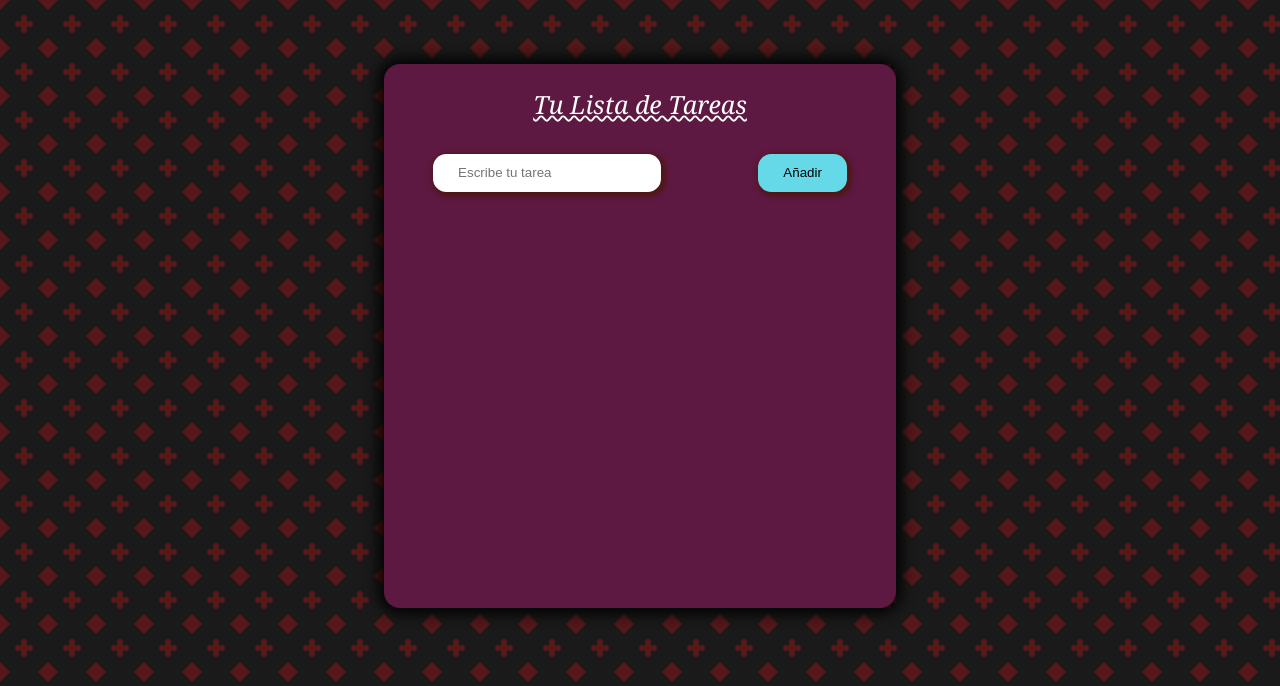
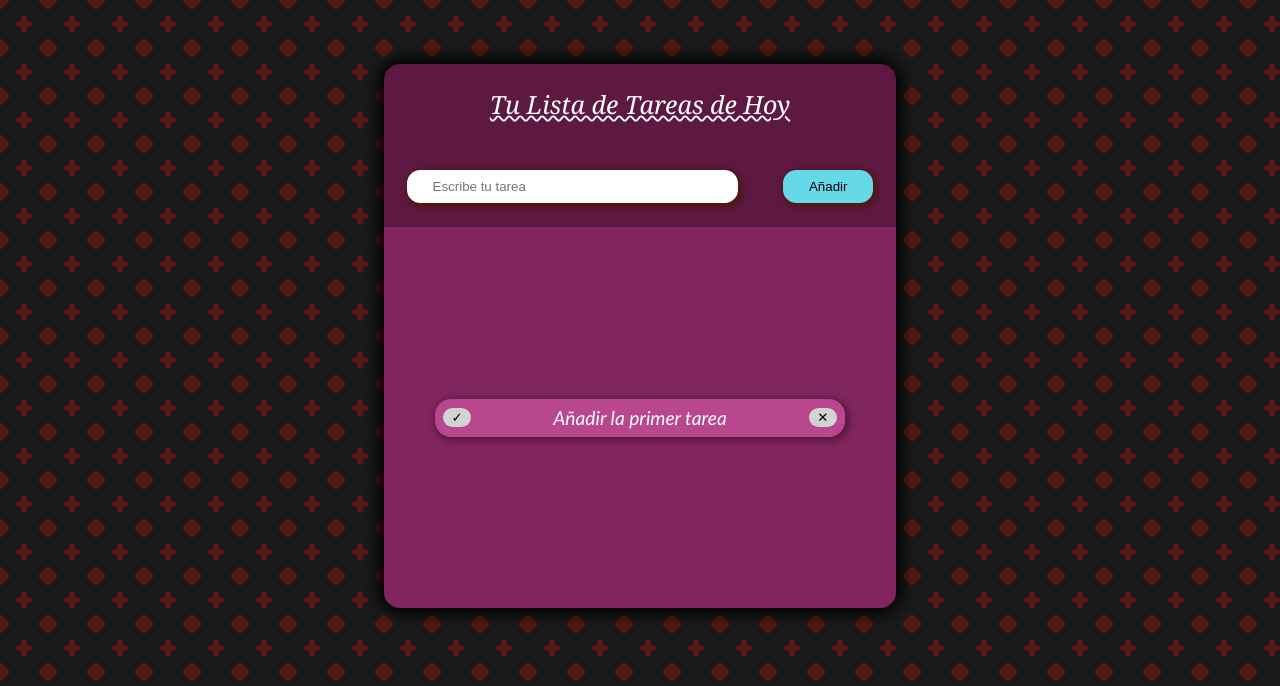
Before and after one commit to Mrck0s/task-list, a plain HTML site: page index.html in a window 1280 px wide. Shown: the top 686 px of the page. Drawn offline with Linux system fonts and the light colour scheme.

Commit message:
index y css
modificaciones en el index y estilo de las tareas terminado. Solo falta js

```diff
--- a/css/style.css
+++ b/css/style.css
@@ -36,12 +36,12 @@ body{
 }
 .inputs-container{
     display: flex;
-    height: 10%;
+    height: 15%;
     width: 100%;
     justify-content: space-around;
 }
 .input{
-    height: 70%;
+    height: 40%;
     margin: auto 0;
     padding: 0 5%;
     border-style: none;
@@ -49,6 +49,9 @@ body{
 }
 .input:focus{
     outline: none;
+}
+#input-texto{
+    padding-right: 25%;
 }
 #input-submit{
     background-color: rgb(102, 217, 233);
@@ -59,13 +62,56 @@ body{
     transform: scale(1.1);
 }
 .tareas-container{
-    height: 75%;
+    display: flex;
+    height: 70%;
     width: 100%;
+    justify-content: space-around;
+    flex-wrap: wrap;
+    background-color: rgb(128, 37, 93);
+    border-bottom-left-radius: 1em;
+    border-bottom-right-radius: 1em;
 }
 /*Estilo de las tareas*/
 
 .tarea{
-    display: none;
+    display: flex;
+    height: 10%;
+    width: 80%;
+    margin: auto;
+    background-color: rgb(185, 71, 142);
+    justify-content: space-between;
+    box-shadow: 2px 2px 5px 3px rgb(92, 27, 67) ;
+}
+.texto-tarea{
+    display: flex;
+}
+.texto-tarea p{
+    margin: auto;
+    color: white;
+    font-family: 'Gill Sans', 'Gill Sans MT', Calibri, 'Trebuchet MS', sans-serif;
+    font-size: 1.2em;
+    font-style: oblique;
+}
+.input-tarea{
+    height: 50%;
+    padding: 0 2%;
+    margin: auto 2%;
+    border: none;
+    transition: all 0.2s;
+    cursor: pointer;
+    background-color: lightgray;
+}
+.input-tarea:hover{
+    transform: scale(1.1);
+}
+
+#input-check:hover{
+    background-color: rgb(15, 185, 15);
+    color: white;
+}
+#input-eliminar:hover{
+    background-color: rgb(189, 7, 7);
+    color: white;
 }
 /*Estilo del footer de la pagina*/
 
--- a/index.html
+++ b/index.html
@@ -14,17 +14,17 @@
         <div class="app-container">
             <div class="lista-container borde-radio">
                 <div class="titulo-container">
-                    <p class="titulo-lista">Tu Lista de Tareas</p>
+                    <p class="titulo-lista">Tu Lista de Tareas de Hoy</p>
                 </div>
                 <div class="inputs-container">
                     <input type="text" id="input-texto" class="input borde-radio" placeholder="Escribe tu tarea">
                     <input type="submit" value="Añadir" id="input-submit" class="input borde-radio">
                 </div>
                 <div class="tareas-container">
-                    <div class="tarea">
-                        <input type="button" value="" class="check borde-radio">
-                        <div class="texto-tarea">Añadir la primer tarea</div>
-                        <input type="submit" value="Eliminar">
+                    <div class="tarea borde-radio">
+                        <input type="button" value="&#x2713" class="input-tarea borde-radio" id="input-check">
+                        <div class="texto-tarea"><p>Añadir la primer tarea</p></div>
+                        <input type="submit" value="&#x2715" class="input-tarea borde-radio" id="input-eliminar">
                     </div>
                 </div>
             </div>
```
Also changed, not shown: resources/check.png (added).
